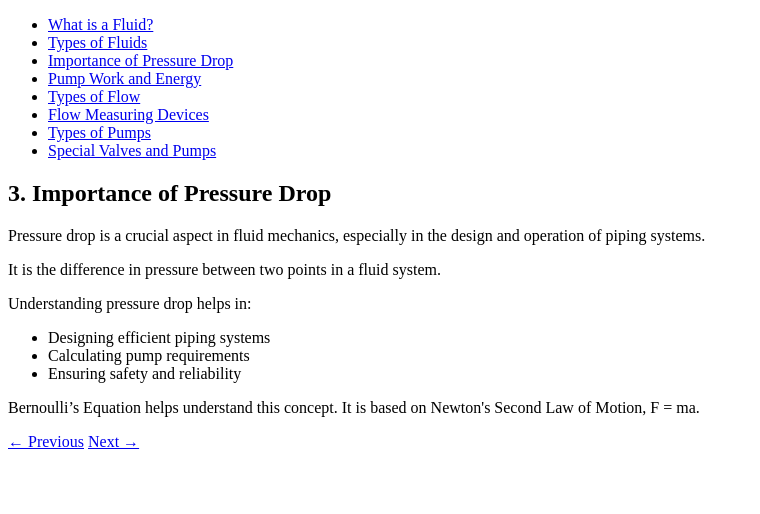
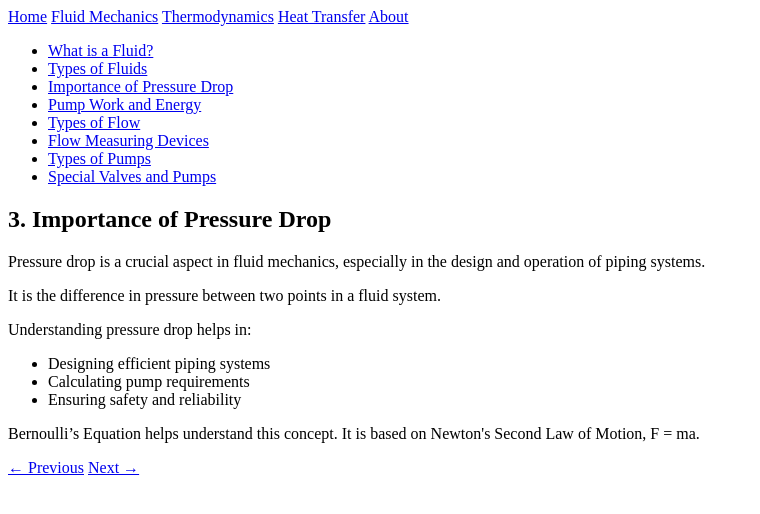
Before and after one commit to Pravallika-nvs/Notes, a plain HTML site: page Fluid Mechanics/pressure-drop.html in a window 1280 px wide. Shown: the whole page, without its empty margins (0-760 px from the left). Drawn offline with Linux system fonts and the light colour scheme.

Commit message:
Added navbar to all the pages

```diff
--- /dev/null
+++ b/Fluid Mechanics/navbar-loader.js
@@ -0,0 +1,7 @@
+
+  fetch("../navbar.html")  // adjust path based on page location
+    .then(response => response.text())
+    .then(data => {
+      document.getElementById("navbar-container").innerHTML = data;
+    })
+    .catch(error => console.error("Navbar failed to load:", error));
--- /dev/null
+++ b/Fluid Mechanics/navbar.html
@@ -0,0 +1,17 @@
+<!DOCTYPE html>
+<html lang="en">
+<head>
+    <meta charset="UTF-8">
+    <meta name="viewport" content="width=device-width, initial-scale=1.0">
+    <title>Document</title>
+</head>
+<body>
+    <nav id="navbar">
+        <a href="/index.html">Home</a>
+        <a href="/Fluid Mechanics/what-is-a-fluid.html">Fluid Mechanics</a>
+        <a href="#">Thermodynamics</a>
+        <a href="#">Heat Transfer</a>
+        <a href="/about.html">About</a>
+    </nav>
+</body>
+</html>
--- a/Fluid Mechanics/pressure-drop.html
+++ b/Fluid Mechanics/pressure-drop.html
@@ -6,6 +6,7 @@
     <title>Document</title>
 </head>
 <body>
+    <div id="navbar-container"></div>
     <aside id="sidebar"></aside>
     <section id="pressure-drop">
             <h2>3. Importance of Pressure Drop</h2>
@@ -23,6 +24,7 @@
   <a href="types-of-fluids.html" class="prev-btn">← Previous</a>
   <a href="pump-work-and-energy.html" class="next-btn">Next →</a>
 </div>
+<script src="../navbar-loader.js"></script>
 <script>
   fetch("sidebar.html")
     .then(response => response.text())
```
Also changed, not shown: Fluid Mechanics/flow-measuring.html (+2 -0 lines), Fluid Mechanics/pump-work-and-energy.html (+2 -0 lines), Fluid Mechanics/special-valves-and-pumps.html (+2 -1 lines), Fluid Mechanics/types-of-flow.html (+2 -0 lines), Fluid Mechanics/types-of-fluids.html (+2 -0 lines), Fluid Mechanics/types-of-pumps.html (+2 -0 lines), Fluid Mechanics/what-is-a-fluid.html (+2 -0 lines).
